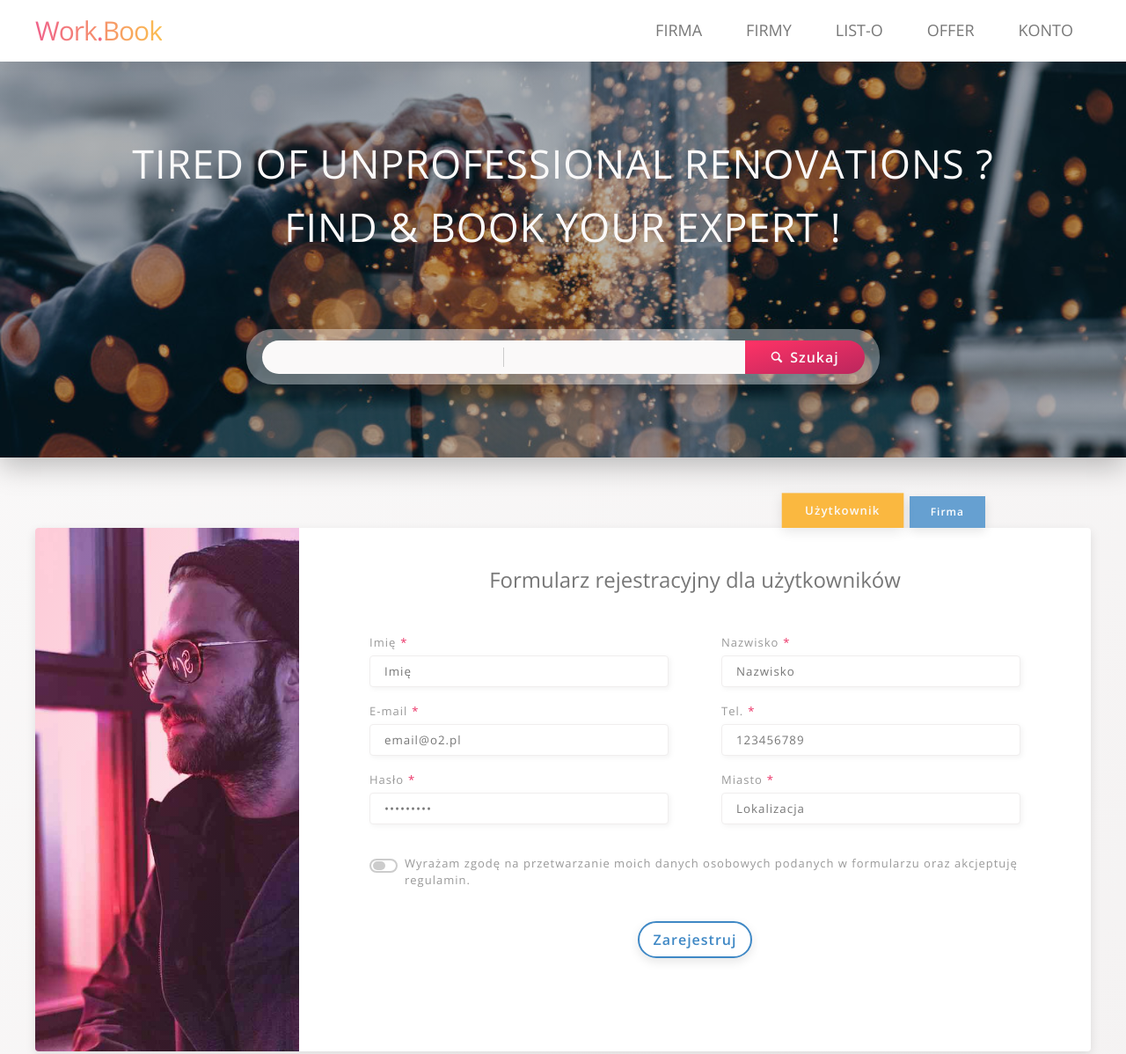
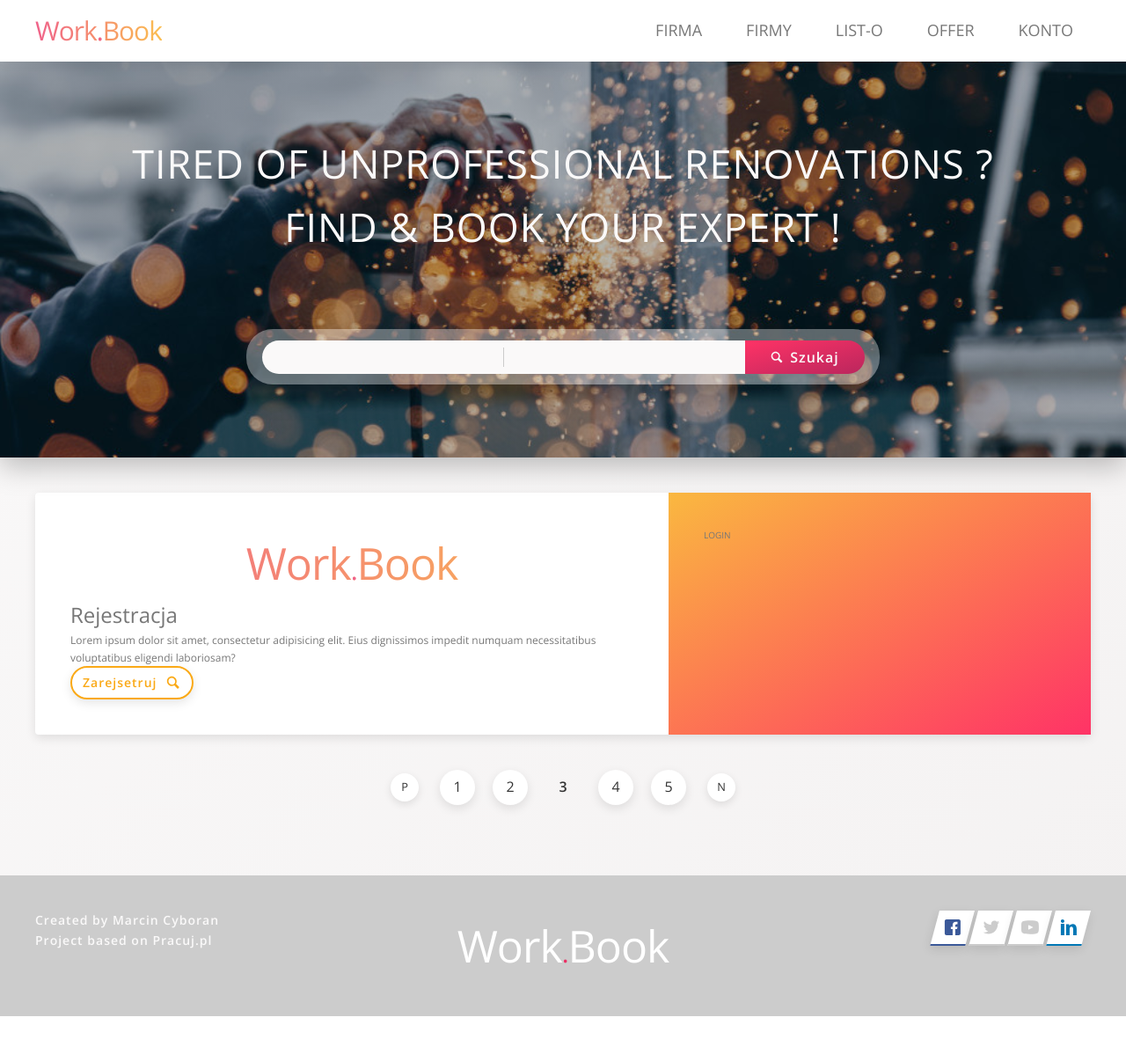
Before and after one commit to marcincyboran/workbook, a website built with webpack: page src/index.html in a window 1280 px wide. Shown: the top 1198 px of the page at 88% size. After the commit the page ends 1155 px from the top, so only its background shows below. Built offline with nearby package versions, Linux system fonts and the light colour scheme; files whose address does not match are found by name.

Commit message:
no time...

```diff
--- a/src/index.html
+++ b/src/index.html
@@ -18,7 +18,7 @@
                 <nav class="top-bar">
 
                     <div class="logo">
-                        <a class="logo__text logo__text--color" href="/">Work<span class="logo__text logo__text--primary">.</span>Book</a>
+                        <a class="logo logo--color" href="/">Work<span class="logo logo--primary">.</span>Book</a>
                         <!-- <p class="logo__text">Work<span class="logo__text logo__text--primary">.</span>Book</p> -->
                     </div>
 
@@ -77,6 +77,24 @@
 
         <div class="content">
 
+            <section class="login">
+                <div class="login-left">
+                    <p class="logo logo--color logo--large u-text-center" href="/">Work<span class="logo logo--primary">.</span>Book</p>
+                    <p class="heading-primary">Rejestracja</p>
+                    <p class="paragraph">Lorem ipsum dolor sit amet, consectetur adipisicing elit. Eius dignissimos impedit numquam necessitatibus voluptatibus eligendi laboriosam?</p>
+                    <a href="#lista" class="button button--tertiary button--icon" data-company="1">
+                        <span>Zarejsetruj</span>
+                        <svg class="icon"><use href="./assets/svgs/sprite.svg#icon-magnifying-glass"></use></svg>
+                    </a>
+                </div>
+                <div class="login-right">
+                    <p class="login-right__heading">LOGIN</p>
+                    <form action="#login">
+
+                    </form>
+                </div>
+            </section>
+
             <div class="pagination">
                 <span class="pagination__item">P</span>
                 <span class="pagination__item">1</span>
@@ -101,11 +119,9 @@
                     <span>Created by Marcin Cyboran</span>
                     <span>Project based on Pracuj.pl</span>
                 </div>
-                <div class="footer__logo">
-                    <div class="logo">
-                        <!-- make it a link -->
-                        <p class="logo__text logo__text--white logo__text--large">Work<span class="logo__text logo__text--primary">.</span>Book</p>
-                    </div>
+                <div class="footer__logo u-text-center">
+                    <!-- make it a link -->
+                    <p class="logo logo--white logo--large">Work<span class="logo logo--primary">.</span>Book</p>
                 </div>
                 <div class="footer__socials">
                     <a href="#facebook" class="footer__socials-item footer__socials-item--facebook">
--- a/src/js/index.js
+++ b/src/js/index.js
@@ -47,7 +47,7 @@ async function loadController() {
 };
 
 // offersCtrl();
-registrationCtrl();
+// registrationCtrl();
 
 
 
--- a/src/style/base/_typography.scss
+++ b/src/style/base/_typography.scss
@@ -8,6 +8,7 @@
     }
 
     &--primary { color: var(--color-primary); }
+    &--white { color: var(--color-white); }
 }
 
 .heading-secondary {
--- a/src/style/components/_login.scss
+++ b/src/style/components/_login.scss
@@ -0,0 +1,23 @@
+.login {
+    display: flex;
+    background-color: var(--color-white);
+    border-radius: var(--default-border-radius);
+    box-shadow: var(--shadow-small-middle);
+
+    & > * {
+        padding: calc(2 * var(--default-padding));
+    }
+
+    &-left {
+        flex: 0 1 60%;
+        // background-color: red;
+    }
+
+    &-right {
+        flex: 1;
+        background: linear-gradient(
+            to right bottom,
+            rgba($color-tertiary-light,1),
+            rgba($color-primary-light,1));
+    }
+}
--- a/src/style/components/_logo.scss
+++ b/src/style/components/_logo.scss
@@ -1,5 +1,4 @@
 .logo {
-    &__text {
 
     font-size: 3rem;
     color: var(--color-grey-light-4);
@@ -31,4 +30,3 @@
     }
 
 }
-}
--- a/src/style/layout/_footer.scss
+++ b/src/style/layout/_footer.scss
@@ -19,10 +19,6 @@
         font-size: 1.4rem;
         font-weight: 600;
         letter-spacing: 1px;
-    }
-
-    &__logo {
-        text-align: center;
     }
 
     &__socials {
--- a/src/style/main.scss
+++ b/src/style/main.scss
@@ -9,6 +9,7 @@
 
 @import "components/company";
 @import "components/form";
+@import "components/gallery";
 @import "components/list";
 @import "components/loader";
 @import "components/login";
@@ -19,7 +20,6 @@
 @import "components/search";
 @import "components/side-nav";
 @import "components/top-nav";
-@import "components/gallery";
 
 @import "layout/footer";
 @import "layout/header";
```
Also changed, not shown: src/style/components/_gallery.scss (renamed from src/style/components/gallery.scss). Lines whose indentation alone changed are shown as unchanged.
